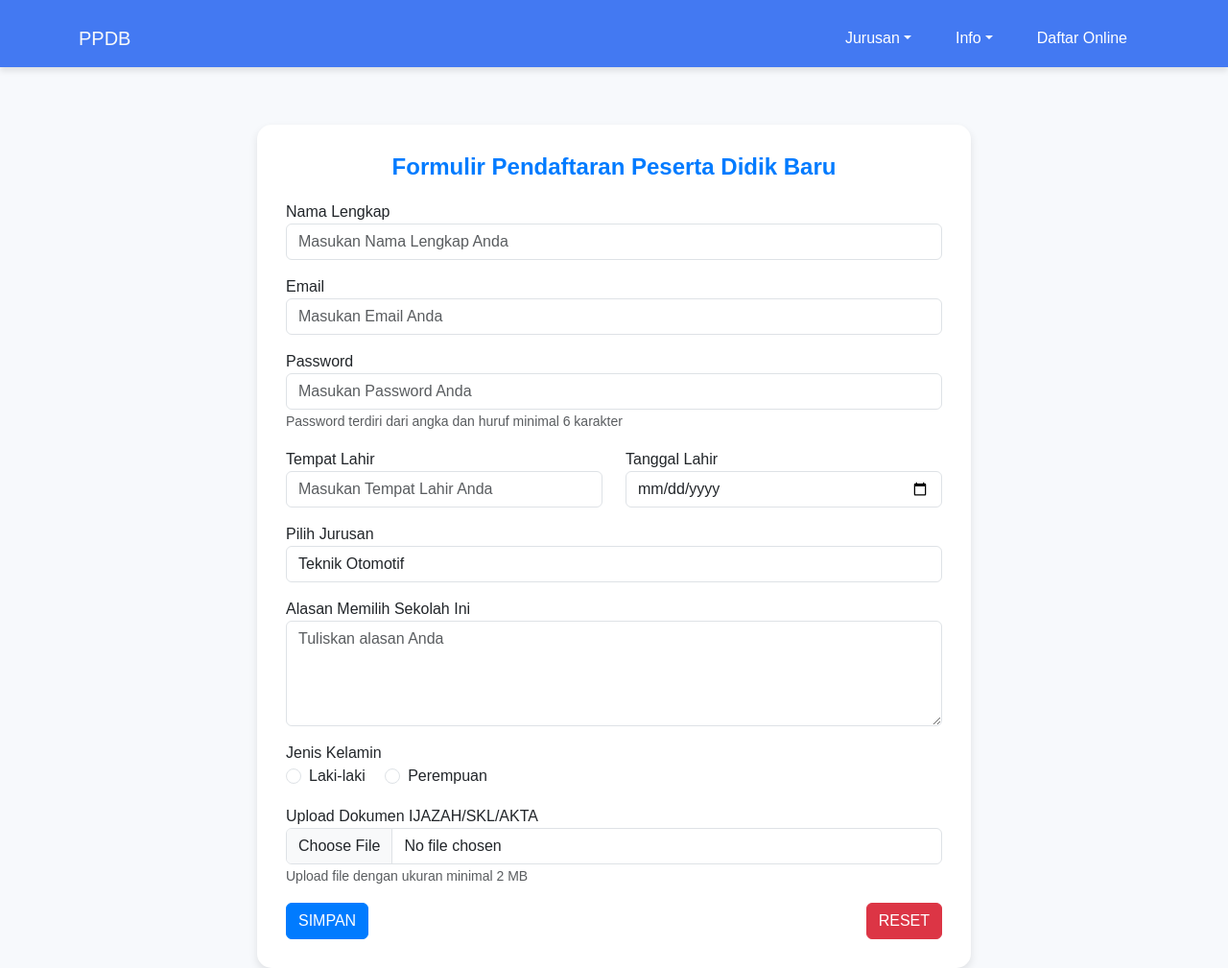
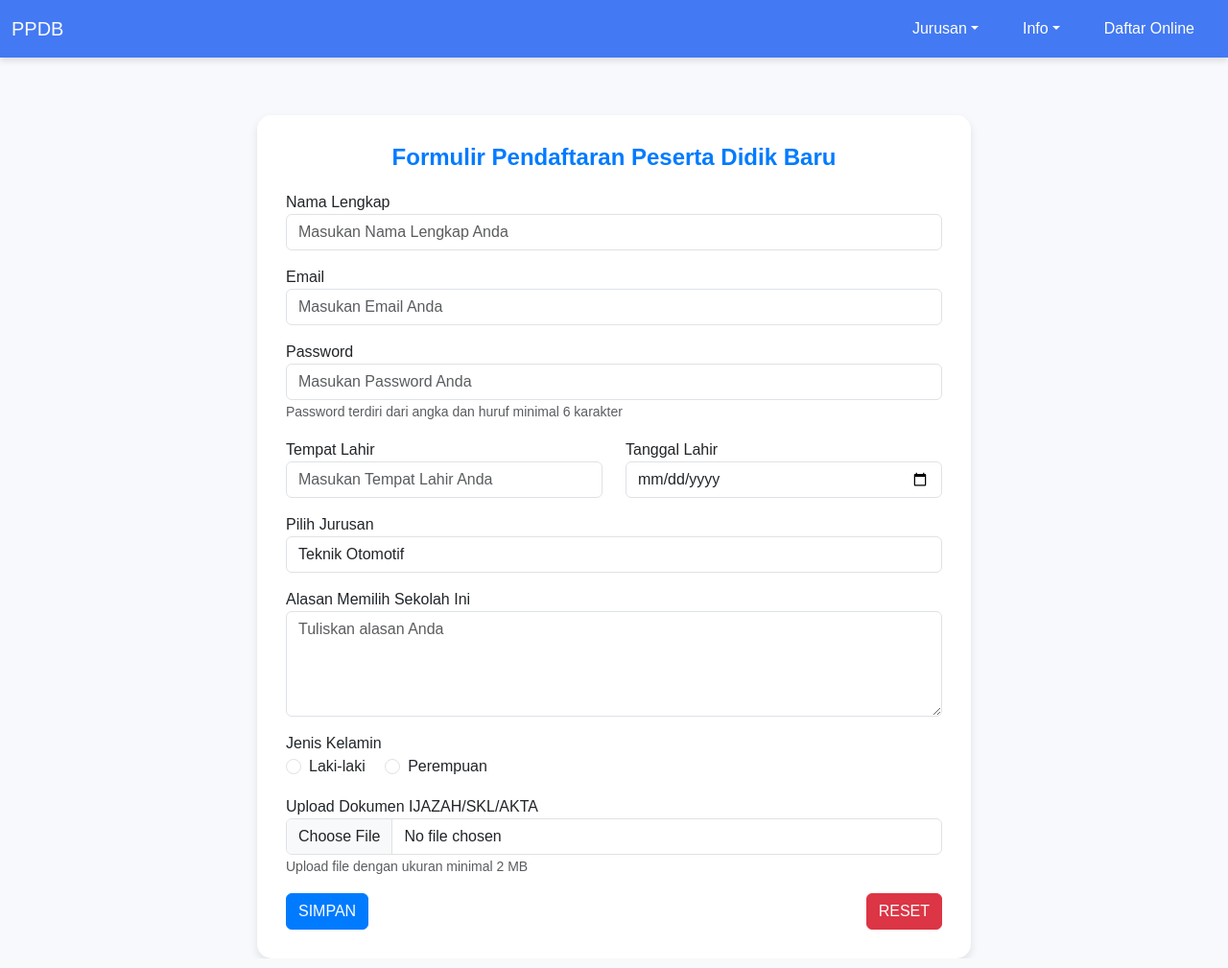
Before and after one commit to Evenakong/Website-SMK-ST.-Aloisius-Ruteng, a PHP site: page /ppdb.php in a window 1280 px wide. Shown: the whole page at 96% size. Run offline with PHP 8.4, Linux system fonts and the light colour scheme.

Commit message:
Perubahan tampilan ppdb

```diff
--- a/assets/css/ppdb.css
+++ b/assets/css/ppdb.css
@@ -25,6 +25,7 @@
 .navbar-brand {
   color: #fff;
   font-size: 1.3rem;
+  padding-right: auto;
 }
 .navbar-nav .nav-link {
   color: #fff; /* Warna teks */
--- a/ppdb.php
+++ b/ppdb.php
@@ -62,8 +62,8 @@ include 'proses/ppdb_simpan.php';
 <body>
   <header class="sticky-header">
     <nav class="navbar navbar-expand-lg">
-      <div class="container">
-        <a class="navbar-brand text-light" href="#">PPDB</a>
+      <div class="container-fluid">
+        <a class="navbar-brand text-light"  href="#">PPDB</a>
         <button class="navbar-toggler" type="button" data-bs-toggle="collapse" data-bs-target="#navbarPPDB"
           aria-controls="navbarPPDB" aria-expanded="false" aria-label="Toggle navigation">
           <!-- Bars-->
```
